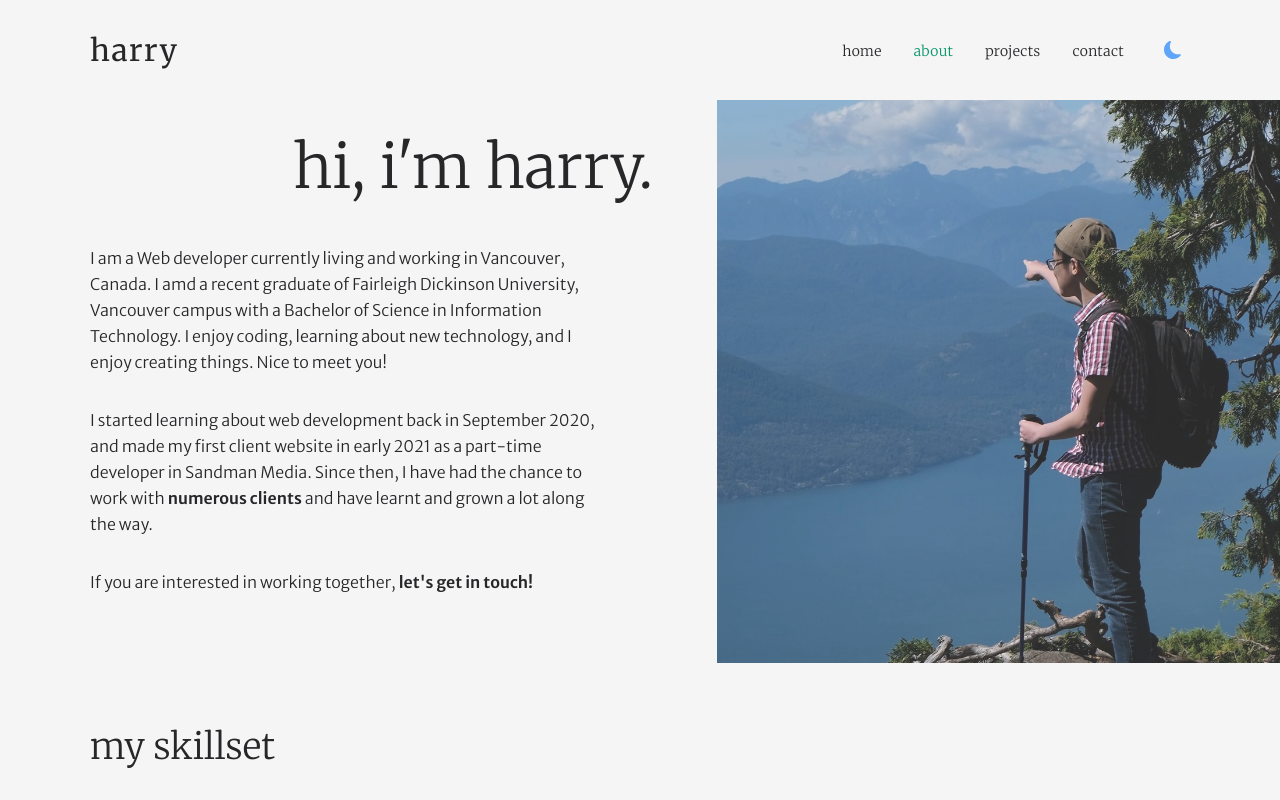
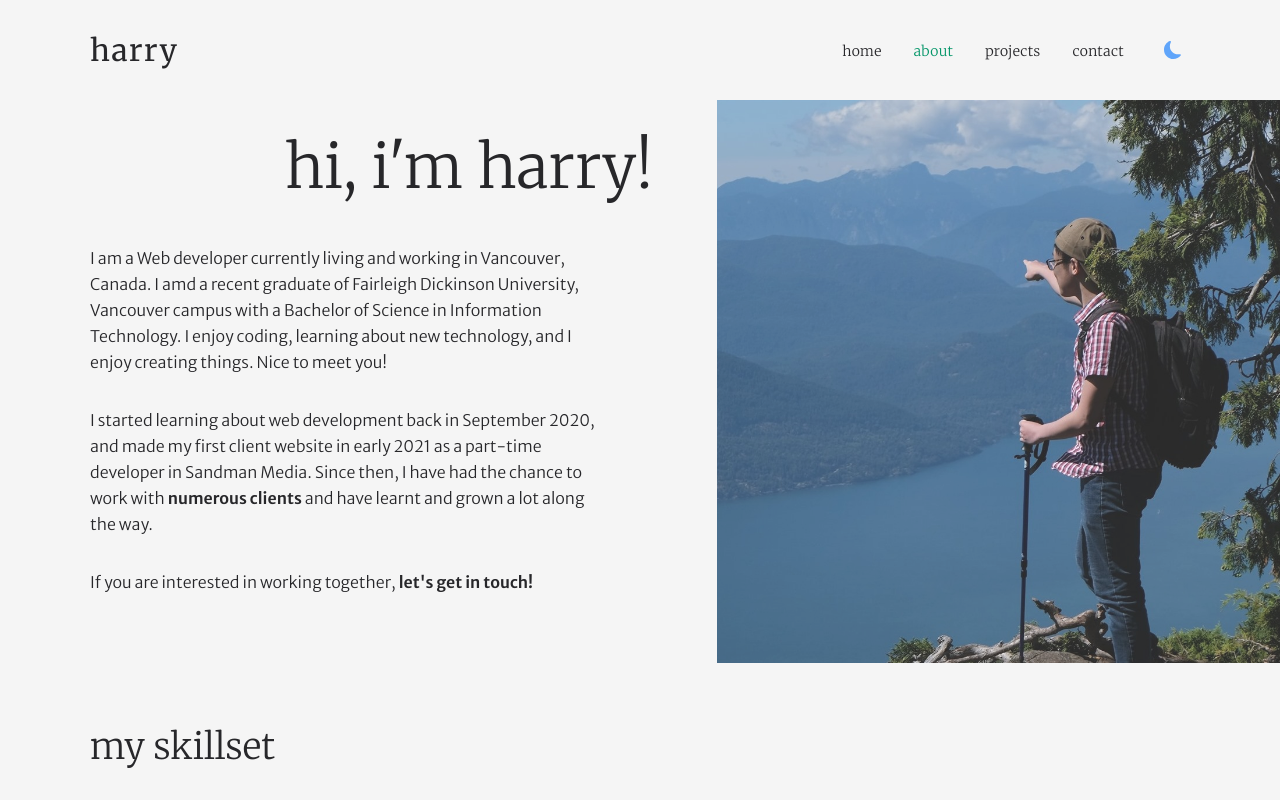
Before and after one commit to corn-flour/personal-portfolio, a Next.js app: page /about in a window 1280 px wide. Shown: the top 800 px of the page. Built offline with nearby package versions, Linux system fonts and the light colour scheme.

Commit message:
feat(about): header text change

```diff
--- a/src/pages/about.tsx
+++ b/src/pages/about.tsx
@@ -30,7 +30,7 @@ const About: NextPage = () => {
                 <div className='flex items-center md:flex-1'>
                     <div>
                         <h1 className='font-serif text-2xl font-light md:mb-12 md:text-right md:text-4xl lg:text-6xl'>
-                            hi, i&apos;m harry.
+                            hi, i&apos;m harry!
                         </h1>
                         <Paragraph className='md:mr-[10%]'>
                             I am a Web developer currently living and working in
```
